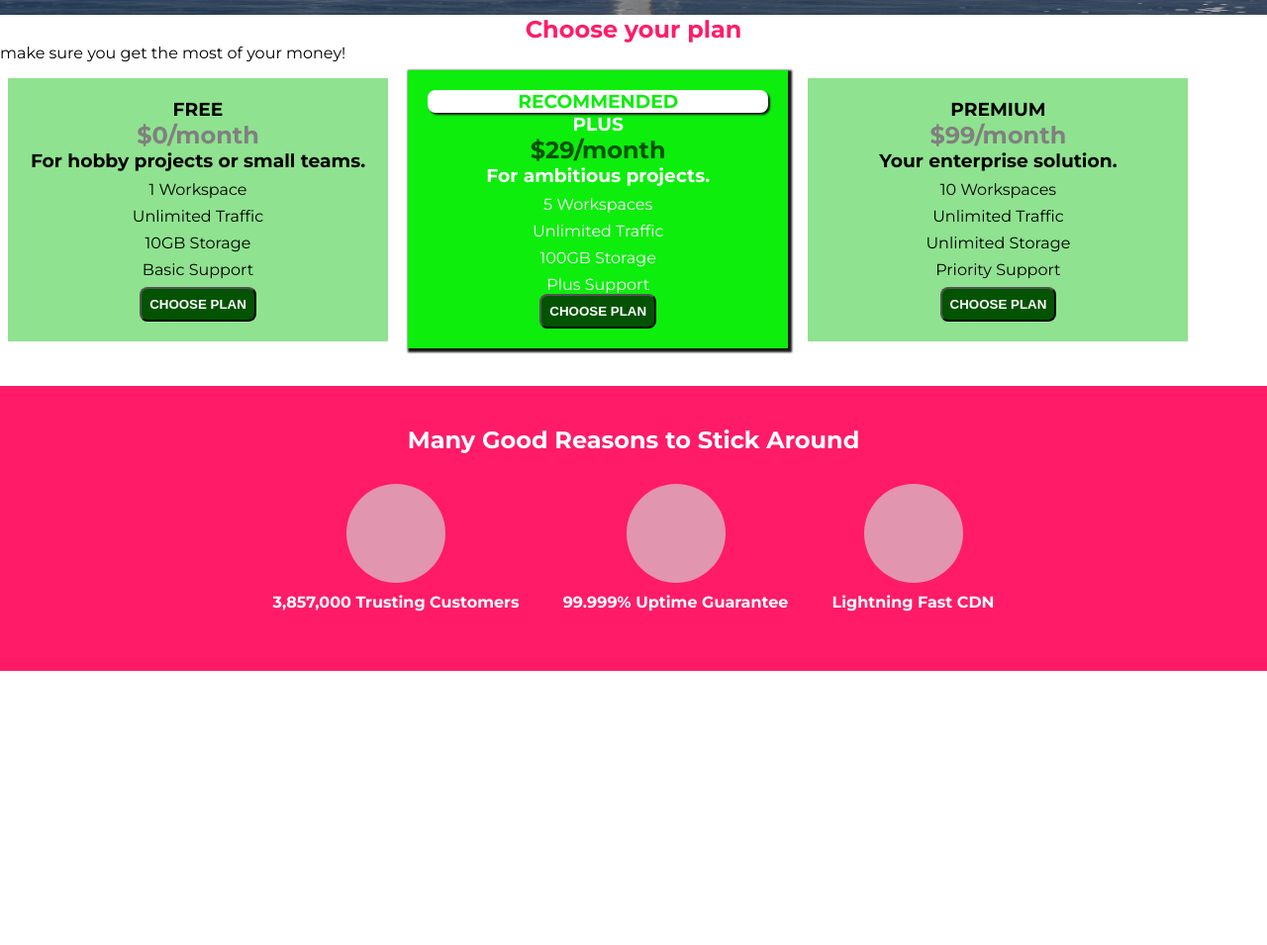
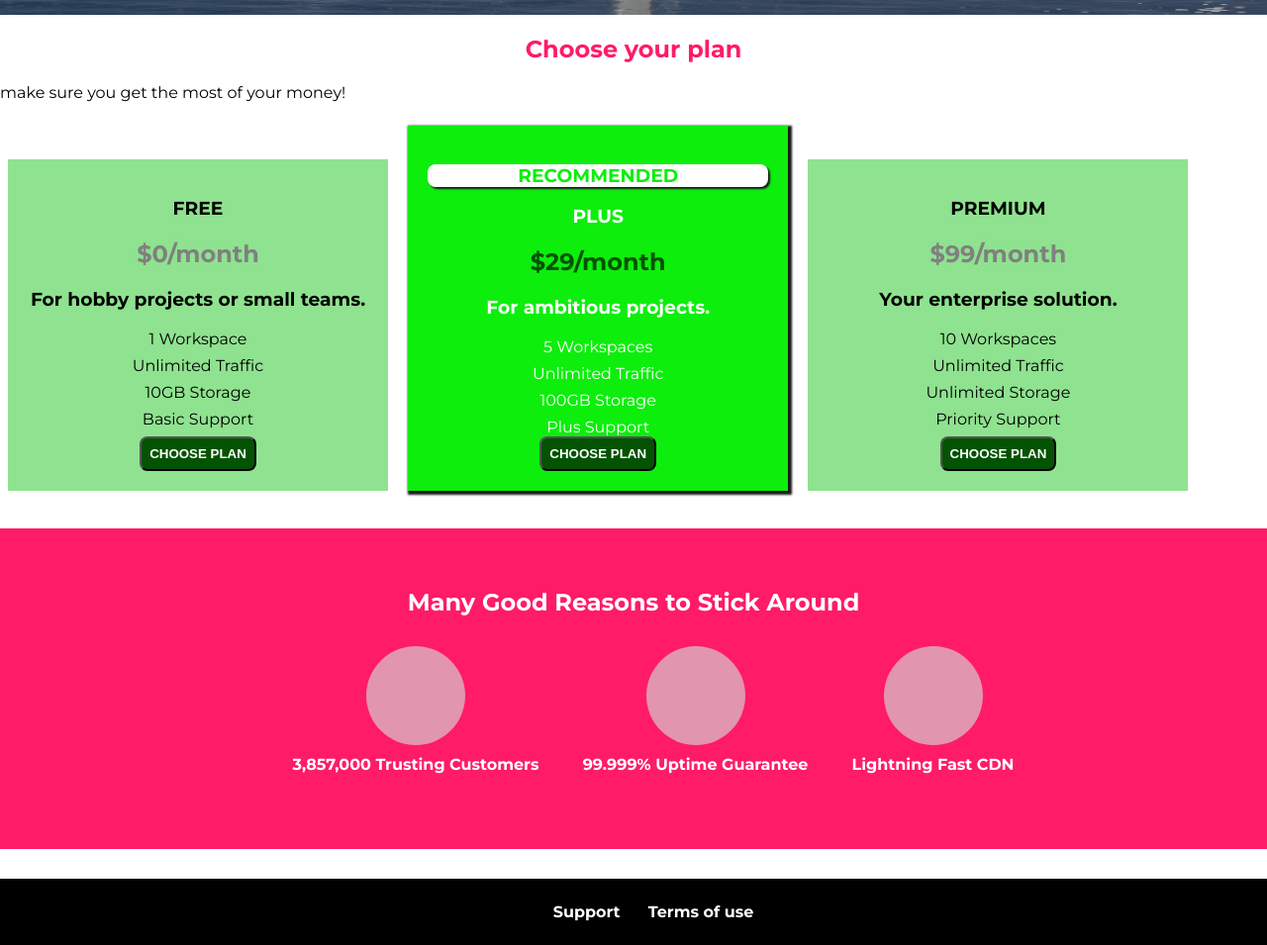
Before and after one commit to Mohamed1255847/CSS, a plain HTML site: page index.html in a window 1280 px wide. Shown: the part 560-1515 px from the top of the page at 99% size. Before the commit the page ends 1238 px from the top, so only its background shows below. Drawn offline with Linux system fonts and the light colour scheme.

Commit message:
add the  footer of the project
add the  footer of the project

```diff
--- a/index.html
+++ b/index.html
@@ -41,7 +41,7 @@
       <section id="plans">
         <h1 class="selection-title">Choose your plan</h1>
         <p>make sure you get the most of your money!</p>
-        <div>
+        <div class="plan-continer">
           <article class="plan">
             <h1>FREE</h1>
             <h2 class="plan__Price">$0/month</h2>
@@ -111,6 +111,12 @@
             </li>
         </ul>
     </section>
+    <section class="bottom-footer">
+      <ul class="bottom-footer-list">
+        <li class="bottom-footer-list-elemnt"><a href="#">Support</a></li>
+        <li class="bottom-footer-list-elemnt"><a href="#">Terms of use</a></li>
+      </ul>
+    </section>
     </main>
   </body>
   <script></script>
--- a/style.css
+++ b/style.css
@@ -1,7 +1,6 @@
 * {
     box-sizing: border-box;
-    margin: 0;
-    padding: 0;
+
 }
 
 
@@ -26,7 +25,9 @@ body {
     font-weight: bold;
     font-family: 'Anton', sans-serif;
 }
-
+.plan-continer{
+    margin: auto;
+}
 .plan{
     background-color: rgb(143, 226, 143);
     text-align: center;
@@ -34,7 +35,7 @@ body {
     margin: 8px;
     padding:20px;
     display: inline-block;
-    vertical-align: middle;
+
 }
 
 .plan--helight{
@@ -178,3 +179,25 @@ body {
 .footer__avtarList{
     margin-top: 20px;
 }
+
+.bottom-footer{
+background-color: black;
+padding:8px 16px;
+text-align: center;
+margin-top: 30px;
+}
+
+.bottom-footer-list{
+   list-style: none;
+}
+
+.bottom-footer-list-elemnt{
+  display: inline-block;
+  font-weight: bold;
+  margin: 0 12px;
+}
+.bottom-footer-list-elemnt a {
+    text-decoration: none;
+    color: white;
+
+}
```
